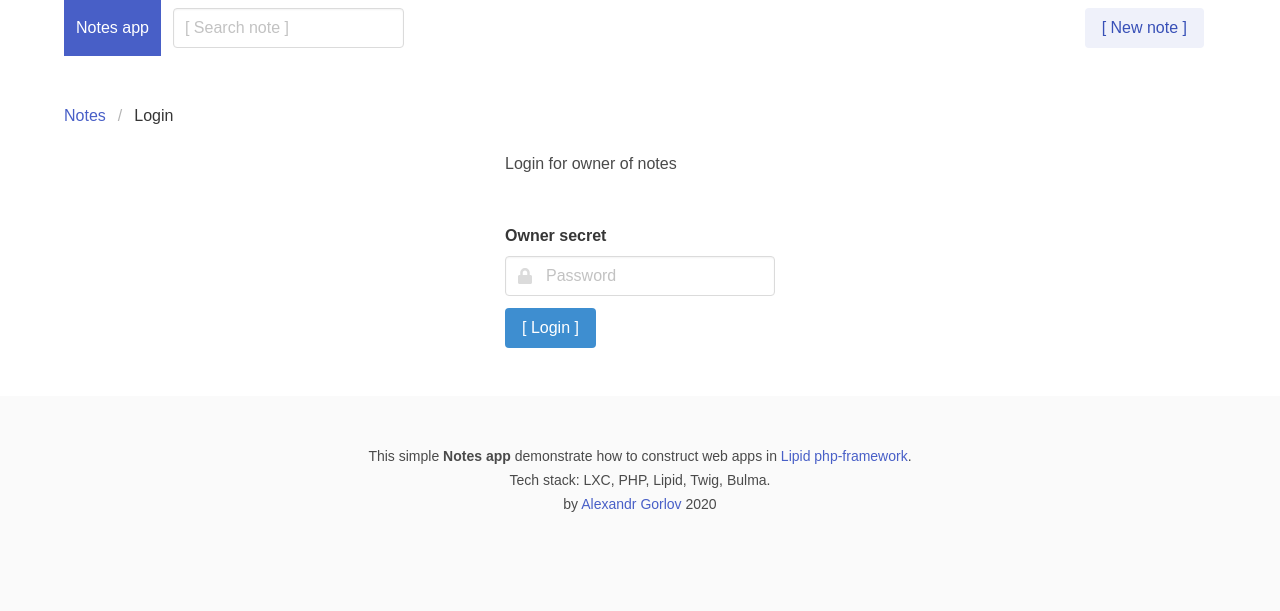
After one commit to agorlov/lipid-example, a PHP site: template tpl/login.twig in a window 1280 px wide. The commit adds this page. Shown: the top 611 px of the page. Run offline with PHP 8.4, Linux system fonts and the light colour scheme; the template is opened without the code that fills it, so the values that code supplies are empty; some libraries are stand-ins or nearby versions; some web fonts are replaced.

Commit message:
added: footer, login page

```diff
--- a/creds.php
+++ b/creds.php
@@ -5,4 +5,10 @@ return [
     'dbname' => 'example',
     'dbuser' => 'example',
     'dbpass' => 'example',
+
+    // used for login to app
+    // to generate password, run in command line:
+    // php -r "echo password_hash('your password', PASSWORD_BCRYPT) . PHP_EOL;";
+    // @todo #31 ask for password during lxc creaation
+    'secret' => '$2y$10$3UGy985/CCHtS.SKqpjP0u3KAjsU/zpzK7cYACuD2Su5KM2BAFjd2'
 ];
--- a/tpl/layout.twig
+++ b/tpl/layout.twig
@@ -55,6 +55,18 @@
             {% endblock %}
         </div>
     </section>
+
+    <footer class="footer">
+        <div class="content has-text-centered">
+            <p>
+                <small>
+                This simple <b>Notes app</b> demonstrate how to construct web apps in <a href="https://github.com/agorlov/lipid">Lipid php-framework</a>.<br>
+                Tech stack: LXC, PHP, Lipid, Twig, Bulma.<br>
+                by <a href="https://github.com/agorlov">Alexandr Gorlov</a> 2020
+                </small>
+            </p>
+        </div>
+    </footer>
 {% endblock %}
 
 <script src="https://code.jquery.com/jquery-3.4.1.min.js"></script>
--- /dev/null
+++ b/tpl/login.twig
@@ -0,0 +1,64 @@
+{# Login page #}
+
+{% extends 'layout.twig' %}
+
+{% block container %}
+
+    <nav class="breadcrumb" aria-label="breadcrumbs">
+        <ul>
+            <li><a href="/">Notes</a></li>
+            <li class="is-active"><a href="/login">Login</a></li>
+        </ul>
+    </nav>
+
+
+
+    <div class="container">
+        <div class="columns is-centered">
+            <div class="column is-5-tablet is-4-desktop is-3-widescreen">
+                <div style="margin-bottom: 3rem;">
+                    <h1>Login for owner of notes</h1>
+                </div>
+
+                <form method="POST" action="" enctype="multipart/form-data">
+
+                    {% if errorMsg %}
+                        <div class="notification is-warning is-light">
+                            {{ errorMsg }}
+                        </div>
+                    {% endif %}
+
+                    <div class="field">
+                        <label class="label">Owner secret</label>
+                        <p class="control has-icons-left">
+                            <input class="input" type="password" name="passw" placeholder="Password">
+                            <span class="icon is-small is-left">
+                            <i class="fas fa-lock"></i>
+                        </span>
+                        </p>
+                    </div>
+
+
+
+                    <input type="submit" value="[ Login ]" class="button is-info">
+
+                </form>
+            </div>
+        </div>
+    </div>
+
+{% endblock %}
+
+{% block javascript %}
+{# #}
+
+</script>
+
+<script src="public/js/pasteimage.js"></script>
+<script>
+    new AGTextareaUploader(
+        document.getElementById('note-edit'),
+        '/paste-image'
+    ).run();
+</script>
+{% endblock %}
--- a/tpl/note.twig
+++ b/tpl/note.twig
@@ -28,6 +28,7 @@
 
     <div class="field">
         <div class="control">
+            {# @todo #31 textarea rows count text row count plus ten or 25 if no text #}
             <textarea name="text" class="textarea is-info" id="note-edit" rows="25">{{ text }}</textarea>
         </div>
     </div>
```
Also changed, not shown: src/ActLk.php (deleted, +0 -53 lines), src/ActLogin.php (+12 -1 lines), 1 other file.
